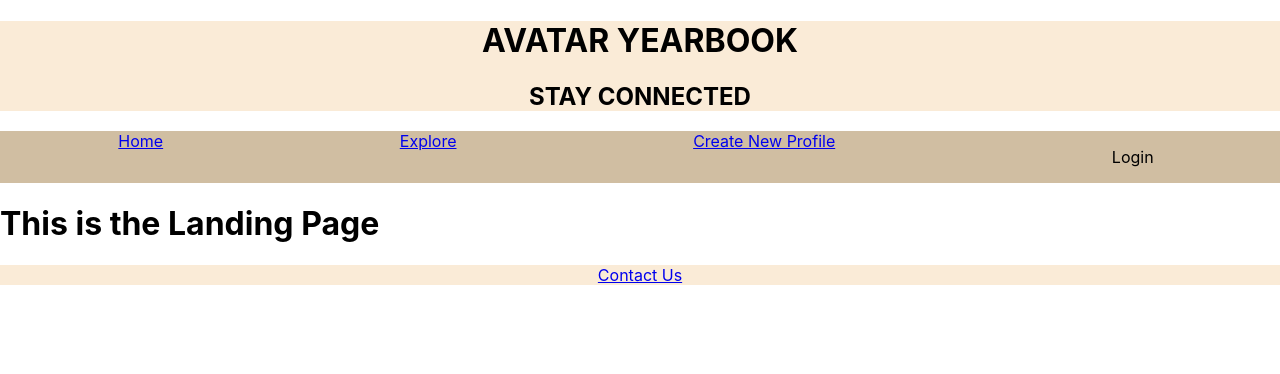
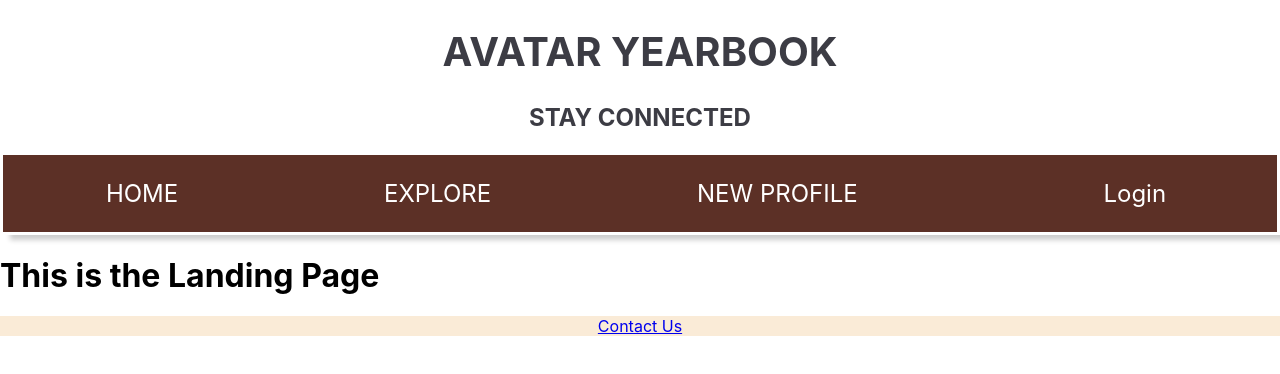
Before and after one commit to CoryMetcalf96/ay-frontend, a React (Create React App) app: page / in a window 1280 px wide. Shown: the top 374 px of the page. Built offline with nearby package versions, Linux system fonts and the light colour scheme; no server answers.

Commit message:
Added base CSS to navigation and cards

```diff
--- a/src/components/Navigation.js
+++ b/src/components/Navigation.js
@@ -10,9 +10,9 @@ function Navigation(props) {
 
   return (
     <div className="navigation">
-      <Link to="/">Home</Link>
-      <Link to="/mainindex">Explore</Link>
-      <Link to="/new">Create New Profile</Link>
+      <Link to="/">HOME</Link>
+      <Link to="/mainindex">EXPLORE</Link>
+      <Link to="/new">NEW PROFILE</Link>
 
       <ul className="log">
         {props.user ? (
@@ -25,7 +25,7 @@ function Navigation(props) {
               />
             </li>
             <li className="logbtn" onClick={logout}>
-              Logout
+              LOGOUT
             </li>
           </>
         ) : (
--- a/src/style/card.css
+++ b/src/style/card.css
@@ -1,7 +1,27 @@
+/* Color Variables */
+:root {
+    --orange: #dc8c24;
+    --yellow: #fcdc7b;
+    --brown-red: #5c3026;
+    --light-blue: #7094b7;
+    --light-grey: #c6b3b0;
+    --black: #3c3c44;
+
+    --fs-xl: 2.5rem;
+    --fs-l: 1.5rem;
+    --fs-m: 1.25rem;
+    --fs-s: 1rem;
+    --fs-xs: .75rem;
+
+    box-sizing: border-box;
+}
+
 .cards {
     display: flex;
     flex-direction: row;
+    justify-content: space-around;
     flex-wrap: wrap;
+    margin: 0 auto;
 }
 
 .card {
@@ -10,7 +30,13 @@
     padding: 10px;
     margin: 10px;
     width: 300px;
-    height: 400px
+    height: 400px;
+    box-shadow: 10px 5px 5px rgba(0, 0, 0, .2);
+    color: white;
+    border: solid;
+    border-radius: 10px;
+    border-color: var(--brown-red);
+    background-color: var(--orange);
 }
 
 .pfp {
--- a/src/style/header.css
+++ b/src/style/header.css
@@ -1,6 +1,33 @@
+/* Color Variables */
+:root {
+    --orange: #dc8c24;
+    --yellow: #fcdc7b;
+    --brown-red: #5c3026;
+    --light-blue: #7094b7;
+    --light-grey: #c6b3b0;
+    --black: #3c3c44;
+
+    --fs-xl: 2.5rem;
+    --fs-l: 1.5rem;
+    --fs-m: 1.25rem;
+    --fs-s: 1rem;
+    --fs-xs: .75rem;
+
+    box-sizing: border-box;
+}
+
+
 .header {
     text-align: center;
-    margin: 0 auto;
     justify-content: center;
-    background-color: antiquewhite;
+    color: var(--black);
+    margin: 10px;
 }
+
+.avatar-yearbook {
+    font-size: var(--fs-xl);
+}
+
+.stay-connected {
+    font-size: var(--fs-l);
+}
--- a/src/style/navigation.css
+++ b/src/style/navigation.css
@@ -1,14 +1,44 @@
+/* Color Variables */
+:root {
+  --orange: #dc8c24;
+  --yellow: #fcdc7b;
+  --brown-red: #5c3026;
+  --light-blue: #7094b7;
+  --light-grey: #c6b3b0;
+  --black: #3c3c44;
+
+  --fs-xl: 2.5rem;
+  --fs-l: 1.5rem;
+  --fs-m: 1.25rem;
+  --fs-s: 1rem;
+  --fs-xs: .75rem;
+
+  box-sizing: border-box;
+}
+
 .navigation {
   display: flex;
   justify-content: space-around;
-    background-color: rgb(208, 190, 162);
+  align-items: center;
+  background-color: var(--brown-red);
+  color: white;
+  font-size: var(--fs-l);
+  text-decoration: none;
+  border: solid;
+  box-shadow: 10px 5px 5px rgba(0, 0, 0, .2);
 }
 
+.navigation > a:visited, .navigation > a:link, .navigation > a:hover, .navigation > a:active {
+  color: white;
+  text-decoration: none;
+}
 
 .log {
   list-style: none;
+  align-items: center;
   display: flex;
 }
+
 .logbtn {
   margin-right: .5rem;
   cursor: pointer;
```
Also changed, not shown: src/pages/New.js (indentation only). Lines whose indentation alone changed are shown as unchanged.
